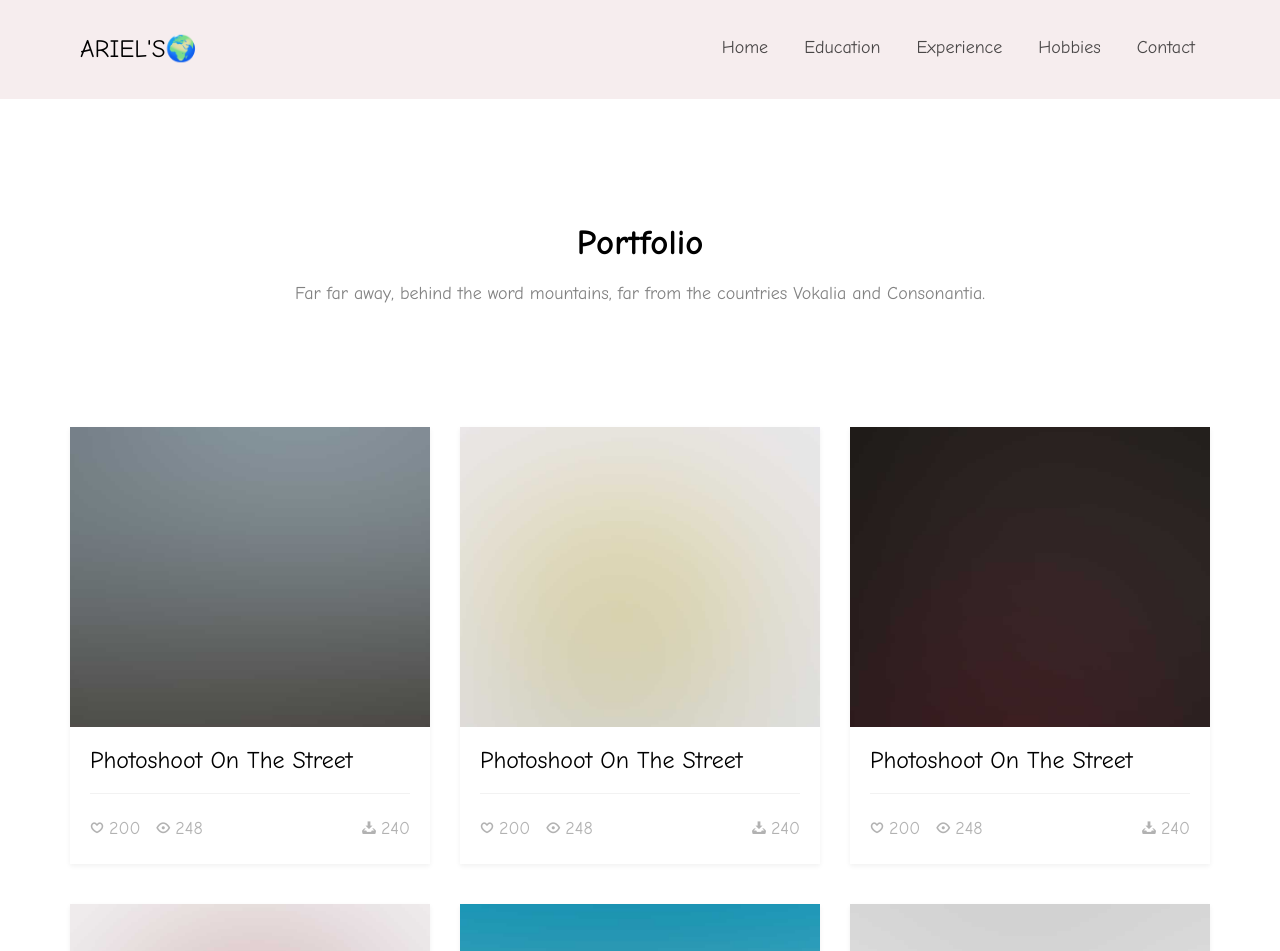
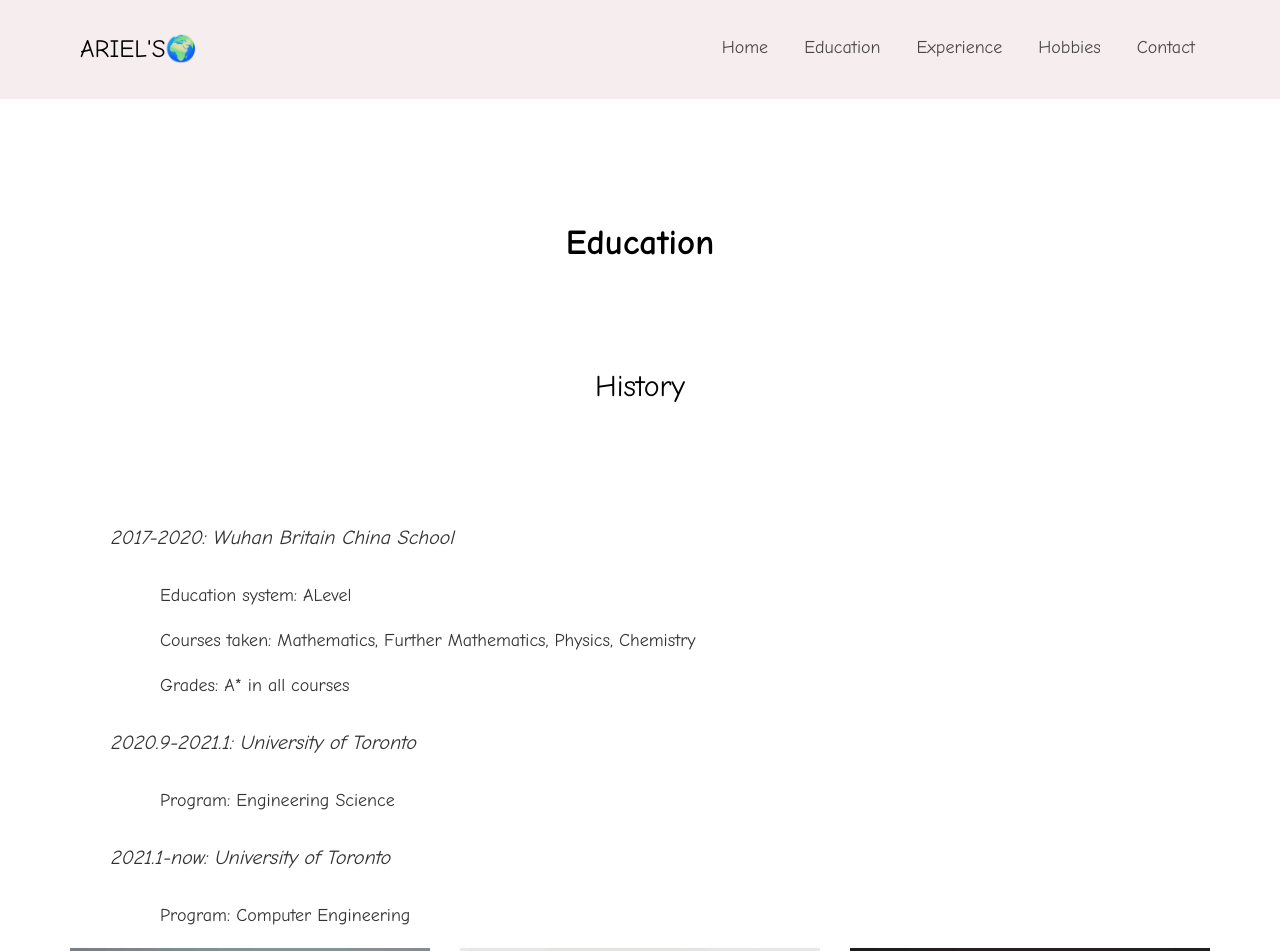
Before and after one commit to Arieloha/arielswebsite, a plain HTML site: page education.html in a window 1280 px wide. Shown: the top 951 px of the page. Drawn offline with Linux system fonts and the light colour scheme; files whose address does not match are found by name.

Commit message:
Add content to the history part of education

```diff
--- a/css/style.css
+++ b/css/style.css
@@ -912,6 +912,26 @@ h1, h2, h3, h4, h5, h6, figure {
   padding-right: 5px;
 }
 
+#fh5co-portfolio #history li {
+  list-style: none;
+  margin-left: 50px;
+}
+
+#fh5co-portfolio #history ul {
+  line-height: 2.5;
+}
+
+#fh5co-portfolio #history ul p {
+  font-size: 20px;
+  margin-bottom: 10px;
+  font-style: italic;
+}
+
+#fh5co-portfolio #history h3 {
+  font-size: 30px;
+  font-weight: 200;
+}
+
 .fh5co-team {
   position: relative;
   background: #fff;
--- a/education.html
+++ b/education.html
@@ -109,8 +109,25 @@
 		<div class="container">
 			<div class="row animate-box">
 				<div class="col-md-8 col-md-offset-2 text-center fh5co-heading">
-					<h2>Portfolio</h2>
-					<p>Far far away, behind the word mountains, far from the countries Vokalia and Consonantia.</p>
+					<h2>Education</h2>
+				</div>
+			</div>
+			<div class="row" id="history">
+				<div class="col-md-8 col-md-offset-2 text-center fh5co-heading">
+					<h3>History</h3>
+				</div>
+				<div class="col-md-7 animate-box">
+					<ul><p>2017-2020: Wuhan Britain China School</p>
+						<li>Education system: ALevel</li>
+						<li>Courses taken: Mathematics, Further Mathematics, Physics, Chemistry</li>
+						<li>Grades: A* in all courses</li>
+					</ul>
+					<ul><p>2020.9-2021.1: University of Toronto</p>
+						<li>Program: Engineering Science
+					</ul>
+					<ul><p>2021.1-now: University of Toronto</p>
+						<li>Program: Computer Engineering</li>
+					</ul>
 				</div>
 			</div>
 			<div class="row">
```
